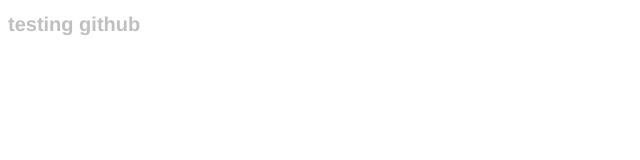
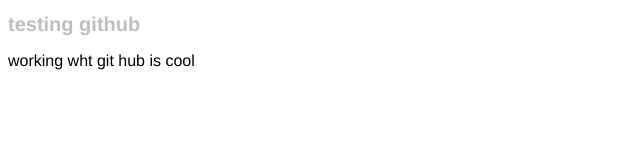
Before and after one commit to trevhird/myfirsttime, a plain HTML site: page index.html in a window 1280 px wide. Shown: the whole page, without its empty margins (0-640 px from the left). Drawn offline with Linux system fonts and the light colour scheme.

Commit message:
added paragraph

```diff
--- a/index.html
+++ b/index.html
@@ -7,7 +7,7 @@
 <body>
 
 <h1>testing github</h1>
-
+<p>working wht git hub is cool</p>
 
 </body>
 </html>
```
